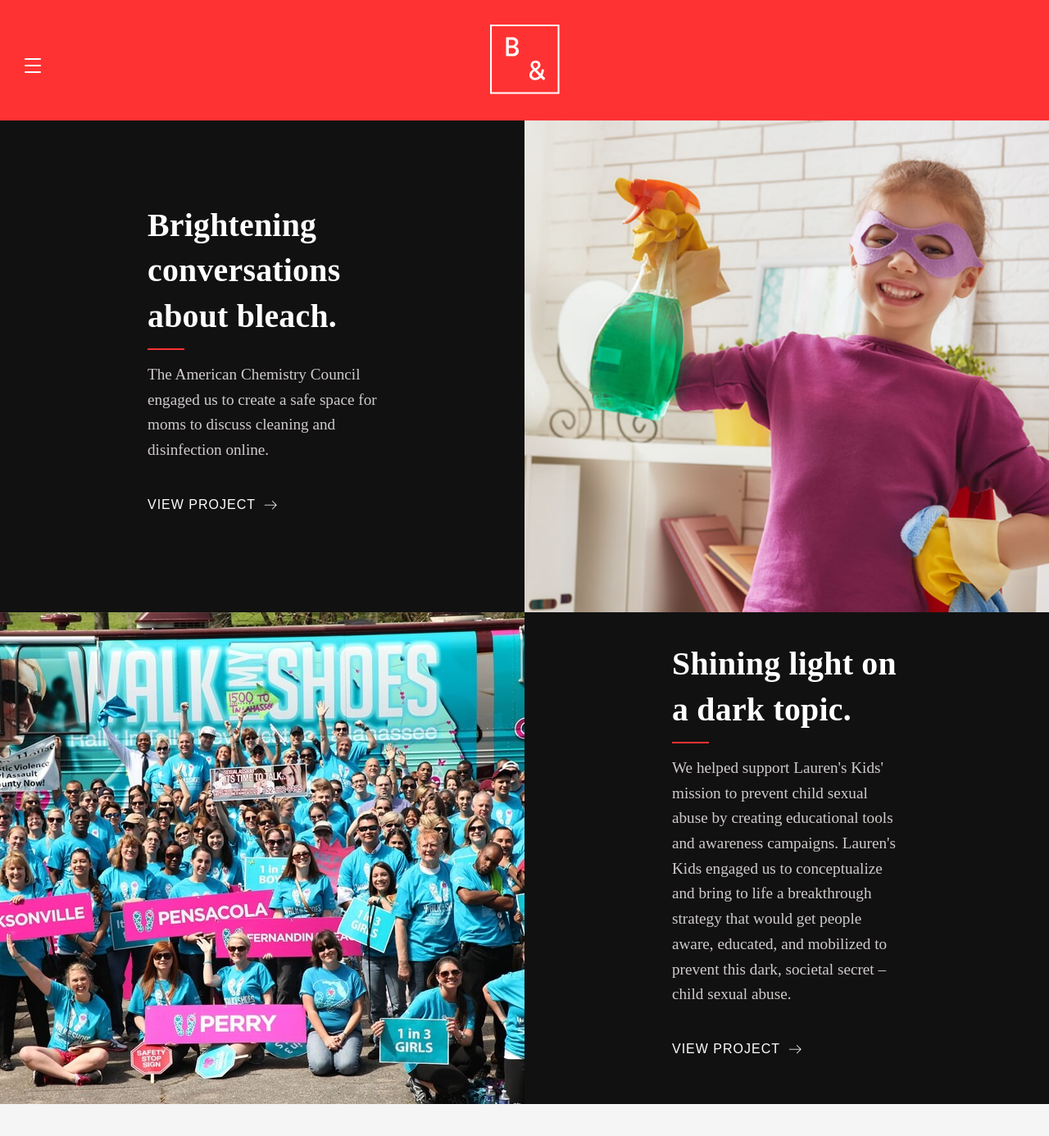
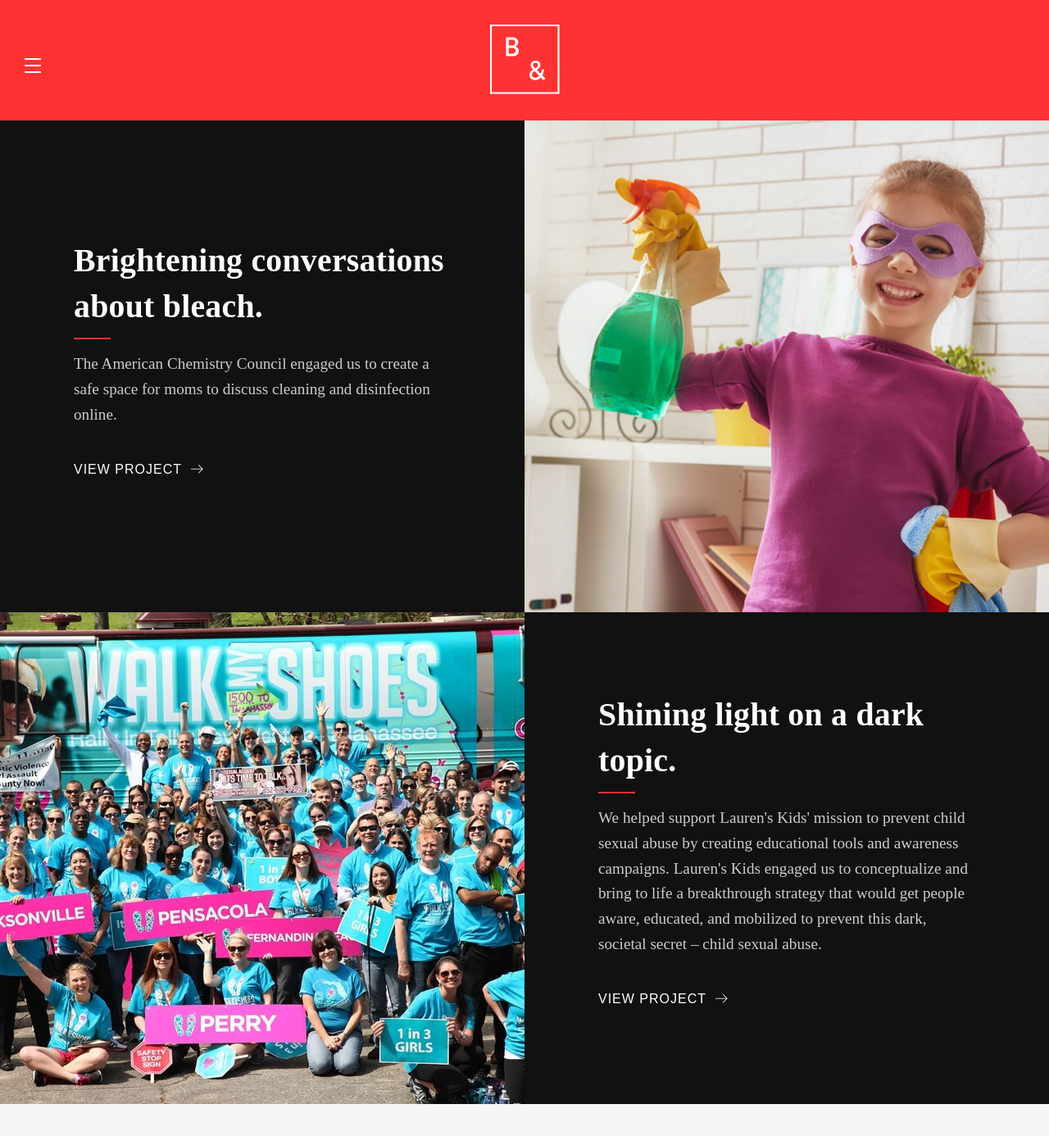
Before and after one commit to brianotoole/brickandmonitor, a Jekyll site: the page built from publicaffairs.html, in a window 1280 px wide and 1400 px high, scrolled down 860 px. Shown: the top 1386 px of the window at 82% size. Built offline with Jekyll 4.4.1, drawn with Linux system fonts in a browser that asks for light colours; some web fonts are replaced; a script that is not in the unit is left out.

Commit message:
fix pad slider above mobile

```diff
--- a/assets/css/app.css
+++ b/assets/css/app.css
@@ -2394,7 +2394,7 @@
   @media (min-width: 800px) {
     .slider__content {
       text-align: inherit;
-      padding: inherit; } }
+      padding: 0; } }
 
 .slider__heading {
   color: #ffffff; }
--- a/src/styles/components/_slider.scss
+++ b/src/styles/components/_slider.scss
@@ -74,7 +74,7 @@
   padding: rem(30);
   @include bp_md {
     text-align: inherit;
-    padding: inherit;
+    padding: 0;
   }
 }
 
```
